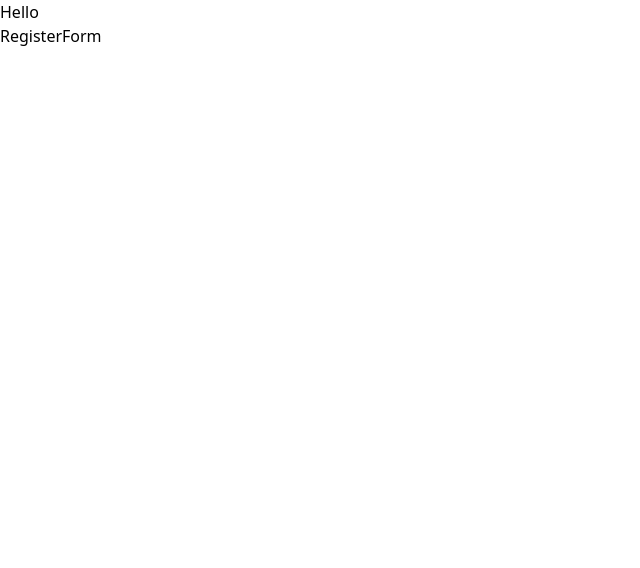
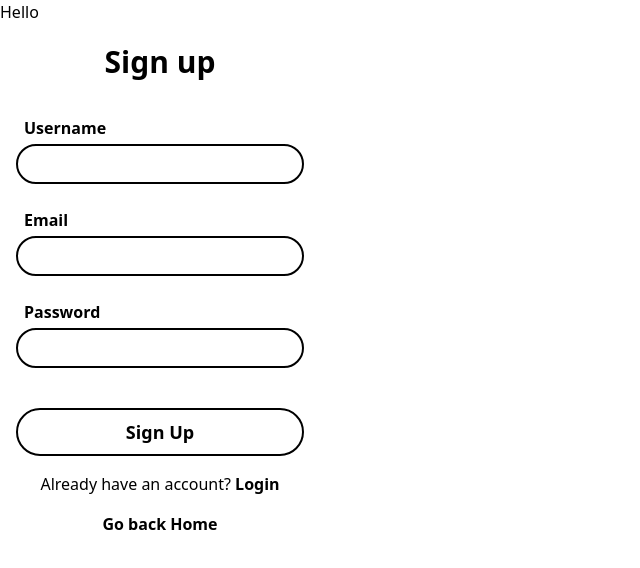
Before and after one commit to ScripterEve/HT11, a React (Vite) app in the folder frontend/: page /signup in a window 1280 px wide. Shown: the top 568 px of the page, without its empty margins (0-640 px from the left). Built offline with nearby package versions, Linux system fonts and the light colour scheme.

Commit message:
Created login and sigup forms (without color style and functionality)

```diff
--- a/frontend/src/components/LoginForm.jsx
+++ b/frontend/src/components/LoginForm.jsx
@@ -24,7 +24,7 @@
         </div>
 
         <button
-          className="py-2 bg-purple mt-4 transition duration-300 ease-in-out cursor-pointer text-center text-white text-lg font-semibold w-full rounded-full "
+          className="py-2 mt-4 transition duration-300 ease-in-out cursor-pointer text-center border-2 text-lg font-semibold w-full rounded-full "
           type="submit"
         >
           Login
@@ -32,8 +32,8 @@
       </form>
       <div className="mt-4">
         <p className="font-light ml-2 mb-1">No account?</p>
-        <button className="py-1.5 bg-transparent pl-3 w-full rounded-full border-purple border-2 focus:outline-none cursor-pointer hover:border-vibrant-purple">
-          <Link to={"/api/auth/register"}>Sign up</Link>
+        <button className="py-1.5 bg-transparent pl-3 w-full rounded-full border-2 focus:outline-none cursor-pointer hover:border-vibrant-purple">
+          <Link to={"/signup"}>Sign up</Link>
         </button>
       </div>
 
--- a/frontend/src/components/RegisterForm.jsx
+++ b/frontend/src/components/RegisterForm.jsx
@@ -1,7 +1,59 @@
 import React from "react";
+import { Link } from "react-router-dom";
+function RegisterForm() {
+  return (
+    <div className="w-80 h-[60%] px-4 py-5 flex flex-col gap-4">
+      <h2 className="text-3xl font-bold text-center mb-5">Sign up</h2>
+      <form className="flex flex-col gap-6">
+        <div>
+          <label className="ml-2 font-semibold">Username</label>
+          <input
+            className="py-1.5 pl-3 w-full mt-1 rounded-full bg-transparent border-2 focus:outline-none"
+            type="text"
+            name="username"
+          />
+        </div>
+        <div>
+          <label className="ml-2 font-semibold">Email</label>
+          <input
+            className="py-1.5 pl-3 w-full bg-transparent mt-1 rounded-full border-2 focus:outline-none"
+            type="email"
+            name="email"
+          />
+        </div>
+        <div>
+          <label className="ml-2 font-semibold">Password</label>
+          <input
+            className="py-1.5 pl-3 w-full mt-1 bg-transparent rounded-full border-2 focus:outline-none"
+            type="password"
+            name="password"
+          />
+        </div>
 
-function RegisterForm() {
-  return <div>RegisterForm</div>;
+        <button
+          className="py-2 mt-4 border-2 transition duration-300 ease-in-out cursor-pointer text-center  text-lg font-semibold w-full rounded-full "
+          type="submit"
+        >
+          Sign Up
+        </button>
+      </form>
+      <p className="text-center font-light">
+        Already have an account?{" "}
+        <Link
+          className="font-semibold transition duration-300 ease-in-out"
+          to={"/login"}
+        >
+          Login
+        </Link>
+      </p>
+      <Link
+        className=" font-semibold transition duration-300 ease-in-out text-center"
+        to={"/"}
+      >
+        Go back Home
+      </Link>
+    </div>
+  );
 }
 
 export default RegisterForm;
```
